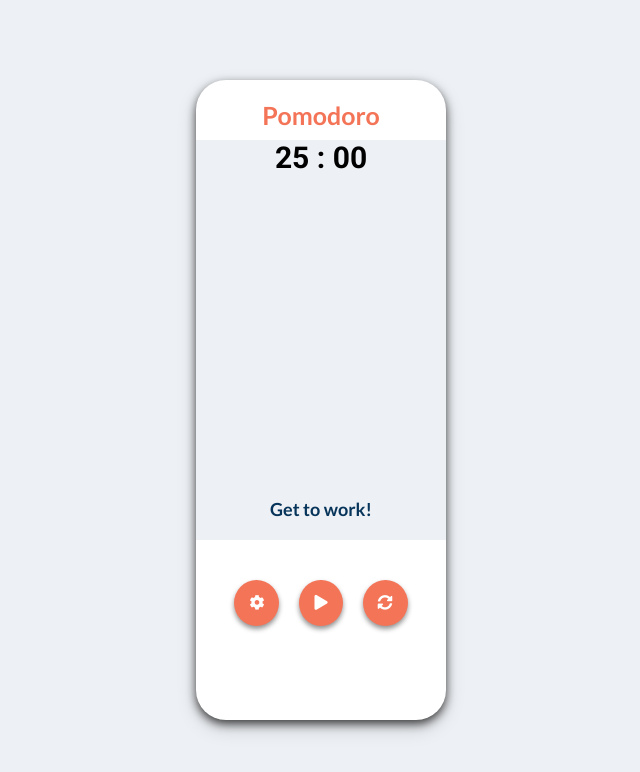
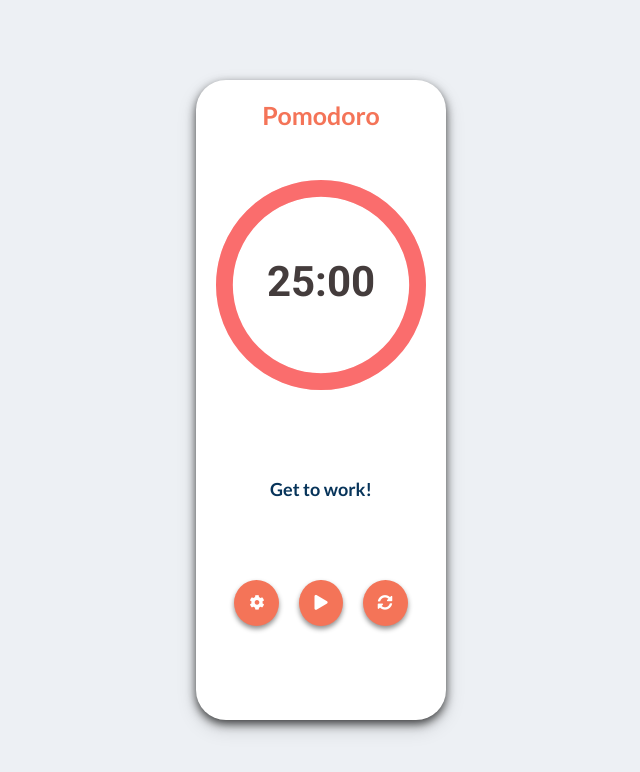
Before and after one commit to devTam/pomodoro-timer, a React (Create React App) app: page /pomodoro in a window 1280 px wide. Shown: the top 772 px of the page, without its empty margins (319-959 px from the left). Built offline with nearby package versions, Linux system fonts and the light colour scheme.

Commit message:
add countdown functionality and progress bar

```diff
--- a/package.json
+++ b/package.json
@@ -6,7 +6,9 @@
     "@testing-library/jest-dom": "^5.11.4",
     "@testing-library/react": "^11.1.0",
     "@testing-library/user-event": "^12.1.10",
+    "lodash": "^4.17.20",
     "react": "^17.0.1",
+    "react-circular-progressbar": "^2.0.3",
     "react-dom": "^17.0.1",
     "react-router-dom": "^5.2.0",
     "react-scripts": "4.0.0",
--- a/src/App.js
+++ b/src/App.js
@@ -3,13 +3,17 @@ import Homepage from './components/homepage/Homepage';
 import Pomodoro from './components/pomodoro/Pomodoro';
 import { BrowserRouter as Router, Switch, Route } from 'react-router-dom'
 
+
 function App() {
+
   return (
     <div className="App">
       <Router>
         <Switch>
           <Route exact path="/" component={Homepage} />
-          <Route exact path="/pomodoro" component={Pomodoro} />
+          <Route exact path="/pomodoro">
+              <Pomodoro />
+          </Route>
         </Switch>
       </Router>
     </div>
--- a/src/components/clock/Clock.js
+++ b/src/components/clock/Clock.js
@@ -1,25 +1,54 @@
-import React from 'react'
-import "./clock.css";
+import React from 'react';
+import './clock.css';
+import { buildStyles, CircularProgressbar } from 'react-circular-progressbar';
+import 'react-circular-progressbar/dist/styles.css';
 
-const Clock = ({ clockCounter, title }) => {
-
+const Clock = (props) => {
   const formatClock = (clock) => {
     let minutes = Math.floor(clock / 60);
     let seconds = Math.floor(clock % 60);
-        minutes < 10 ? minutes = ("0" + minutes) : minutes = minutes;
-        seconds < 10 ? seconds = ("0" + seconds) : seconds = seconds;
-        return `${minutes} : ${seconds}`;
+    minutes = minutes < 10 ? ('0' + minutes) : minutes;
+    seconds = seconds < 10 ? ('0' + seconds) : seconds;
+    return `${minutes}:${seconds}`;
+  };
+
+  const toPercentage = (initial, final) => {
+    return Math.floor((initial/final) * 100)
   }
+
+
+
+
+  const calculateValue = (clockCount, sessionLength, breakLength, title) => {
+
+    if(title === 'Get to work!') {
+      return toPercentage(clockCount, sessionLength*60)
+    }else {
+      return toPercentage(clockCount, breakLength*60)
+    }
+  }
+
+
+
 
   return (
     <div className="clock-body">
       <div className="clock">
-                {formatClock(clockCounter)}
+        <CircularProgressbar
+          value={calculateValue(props.clockCount, props.sessionLength, props.breakLength, props.title)}
+          text={formatClock(props.clockCount)}
+          maxValue={100}
+          styles={buildStyles({
+            trailColor: '#FEDEDE',
+            pathColor: '#FA6D6D',
+            textColor: 'rgb(68, 60, 60)',
+          })}
+        />
       </div>
 
-            <p className="clock-title">{title}</p>
+      <p className="clock-title">{props.title}</p>
     </div>
-    )
-}
+  );
+};
 
 export default Clock;
--- a/src/components/clock/clock.css
+++ b/src/components/clock/clock.css
@@ -6,6 +6,8 @@
     justify-content: center;
     align-items: center;
     height: 100%;
+    padding: 20px;
+    padding-top: 40px;
 }
 
 .clock {
--- a/src/components/pomodoro/Pomodoro.js
+++ b/src/components/pomodoro/Pomodoro.js
@@ -1,75 +1,131 @@
-import React, { useState } from 'react';
+import React from 'react';
 import Clock from '../clock/Clock';
 import "./pomodoro.css";
 
-const Pomodoro = () => {
 
-    const [showSettings, setShowSettings] = useState(false);
-    const [isPlaying, setIsPlaying] = useState(false);
-    let [sessionLength, setSessionLength] = useState(25);
-    const [breakLength, setBreakLength] = useState(5);
-    const [clockCounter, setClockCounter] = useState(25*60);
-    const [title, setTitle] = useState('Get to work!');
-    // Take a break
+class Pomodoro extends React.Component {
+    timer = undefined;
+    state = {
+        isPlaying: false,
+        breakLength: 5,
+        sessionLength: 25,
+        clockCount: 25 * 60,
+        title: 'Get to work!',
+        settings: false,
+    }
 
+    handleChange = (num, type) => {
+        const { sessionLength, breakLength, isPlaying } = this.state
 
-    const handleChange = (num, type) => {
         let sessionCount;
         let breakCount;
-        if(type == "session" )  {
+        if (type === "session") {
             sessionCount = sessionLength + num;
-        }else {
+
+        } else {
             breakCount = breakLength + num;
         }
 
-        if(sessionCount > 0 && sessionCount < 61 && !isPlaying) {
-            setSessionLength(sessionCount);
-            setClockCounter(sessionCount * 60);
+        if (sessionCount > 0 && sessionCount < 61 && !isPlaying) {
+            this.setState({
+                sessionLength: sessionCount,
+                clockCount: sessionCount * 60
+            })
         }
 
-        if(breakCount > 0 && breakCount < 61 && !isPlaying) {
-            setBreakLength(breakCount);
+        if (breakCount > 0 && breakCount < 61 && !isPlaying) {
+            this.setState({
+                breakLength: breakCount
+            })
         }
     }
 
-    const resetTimer = () => {
-        setSessionLength(25);
-        setClockCounter(25*60)
-        setBreakLength(5)
-        setIsPlaying(false)
-        setTitle('Get to work!')
+
+    handlePlayPause = () => {
+        const { isPlaying } = this.state;
+
+        if (isPlaying) {
+            clearInterval(this.timer);
+            this.setState({
+                isPlaying: false
+            })
+        } else {
+            this.setState({
+                isPlaying: true
+            })
+
+            this.timer = setInterval(() => {
+                const { clockCount, title, breakLength, sessionLength } = this.state;
+                if (clockCount === 0) {
+
+                    this.setState({
+                        title: (title === 'Get to work!') ? 'Take a break!' : 'Get to work!',
+                        clockCount: (title === 'Get to work!') ? (breakLength * 60) : (sessionLength * 60)
+                    })
+
+                } else {
+
+                    this.setState({
+                        clockCount: clockCount - 1
+
+                    })
+
                 }
+
+            }, 1000)
+        }
+    }
+
+    resetTimer = () => {
+        clearInterval(this.timer);
+        this.setState({
+            sessionLength: 25,
+            clockCount: 25 * 60,
+            breakLength: 5,
+            isPlaying: false,
+            title: 'Get to work!'
+        })
+    }
+
+
+
+
+
+    render() {
+        const { clockCount, isPlaying, sessionLength, breakLength, title, settings } = this.state;
 
         return (
             <div className="pomodoro">
                 <h1>Pomodoro</h1>
 
                 <div className="pomodoro__timer">
-                <Clock clockCounter={clockCounter} title={title} />
+                    <Clock clockCount={clockCount} title={title} sessionLength={sessionLength} breakLength={breakLength} />
                 </div>
 
                 <div className="pomodoro__buttons">
-                <button className="btn" onClick={() => setShowSettings(true)} >
+                    <button className="btn" onClick={() => this.setState({
+                        settings: true
+                    })} >
                         <i className="fas fa-cog"></i>
                     </button>
-                <button className="btn">
+                    <button className="btn" onClick={this.handlePlayPause}>
                         <i className={`fas fa-${isPlaying ? "pause" : "play"}`}></i>
                     </button>
-                <button className="btn" onClick={resetTimer}>
+                    <button className="btn" onClick={this.resetTimer}>
                         <i className="fas fa-sync-alt"></i>
                     </button>
                 </div>
 
-            <div className={`pomodoro__settings ${showSettings ? "show" : ""}`}>
+                <div className={`pomodoro__settings ${settings ? "show" : ""}`}>
                     <div className="session">
                         <h4>Session length</h4>
                         <div className="session-btns">
 
-                        <button className="btn btn-sec" onClick={() => handleChange(-1, "session")} >
+                            <button className="btn btn-sec" onClick={() => this.handleChange(-1, "session")} >
                                 <i className="fas fa-arrow-down"></i>
                             </button>
-                        <span>{sessionLength}</span>
-                        <button className="btn btn-sec" onClick={() => handleChange(1, "session")}>
+                            <span className="fixed">{sessionLength}</span>
+                            <button className="btn btn-sec" onClick={() => this.handleChange(1, "session")}>
                                 <i className="fas fa-arrow-up"></i>
                             </button>
                         </div>
@@ -79,21 +135,24 @@ const Pomodoro = () => {
                         <h4>Break length</h4>
                         <div className="break-btns">
 
-                        <button className="btn btn-sec" onClick={() => handleChange(-1, "break")}>
+                            <button className="btn btn-sec" onClick={() => this.handleChange(-1, "break")}>
                                 <i className="fas fa-arrow-down"></i>
                             </button>
-                        <span>{breakLength}</span>
-                        <button className="btn btn-sec" onClick={() => handleChange(1, "break")}>
+                            <span className="fixed">{breakLength}</span>
+                            <button className="btn btn-sec" onClick={() => this.handleChange(1, "break")}>
                                 <i className="fas fa-arrow-up"></i>
                             </button>
                         </div>
                     </div>
-                <button className="btn btn-sec close-btn" onClick={() => setShowSettings(false)}>
+                    <button className="btn btn-sec close-btn" onClick={() => this.setState({
+                        settings: false
+                    })}>
                         <i className="fas fa-times"></i>
                     </button>
                 </div>
             </div>
         )
     }
+}
 
 export default Pomodoro;
--- a/src/components/pomodoro/pomodoro.css
+++ b/src/components/pomodoro/pomodoro.css
@@ -6,8 +6,13 @@
 }
 
 .pomodoro__timer {
-    background-color: #EDF0F4;
     height: 50vh;
+}
+
+.fixed {
+    width: 24px;
+    display: grid;
+    place-items: center;
 }
 
 .pomodoro__buttons {
```
Also changed, not shown: 1 other file (tests, documents, lock files or other folders). Lines whose indentation alone changed are shown as unchanged.
